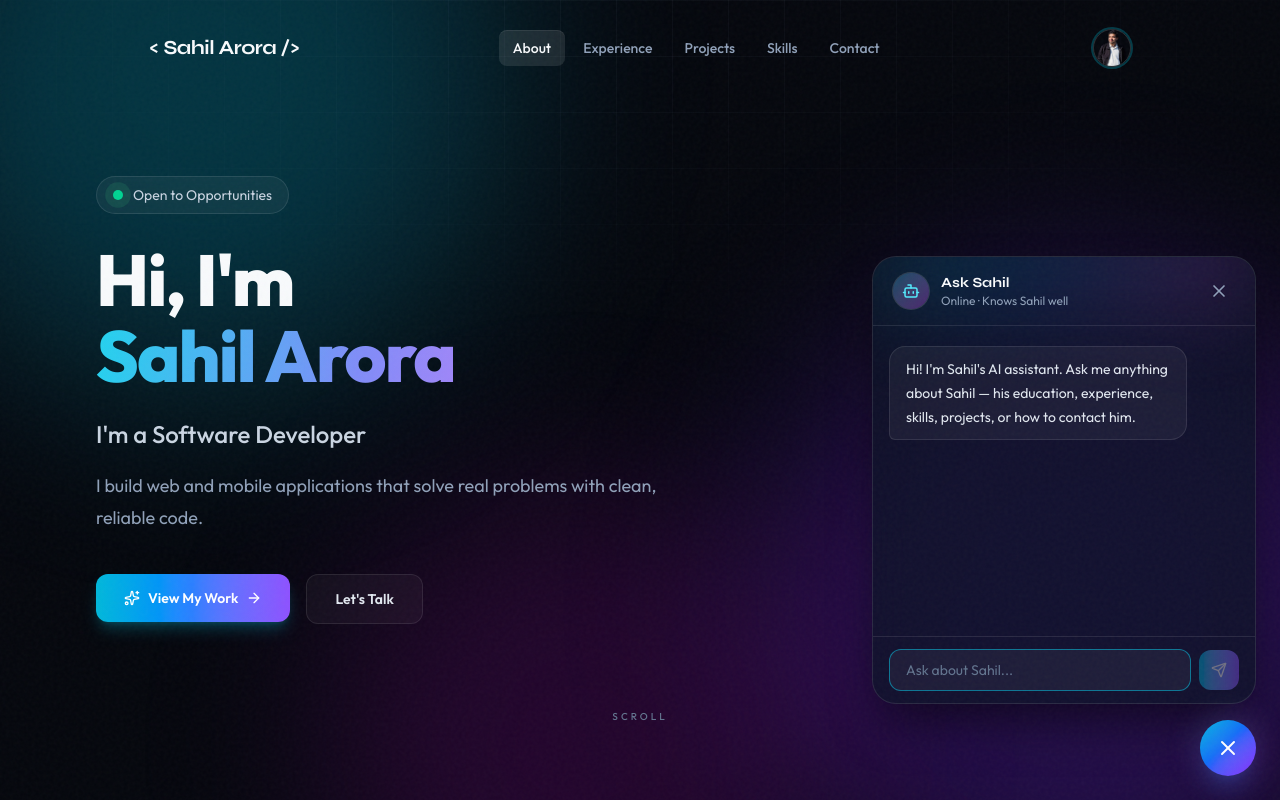
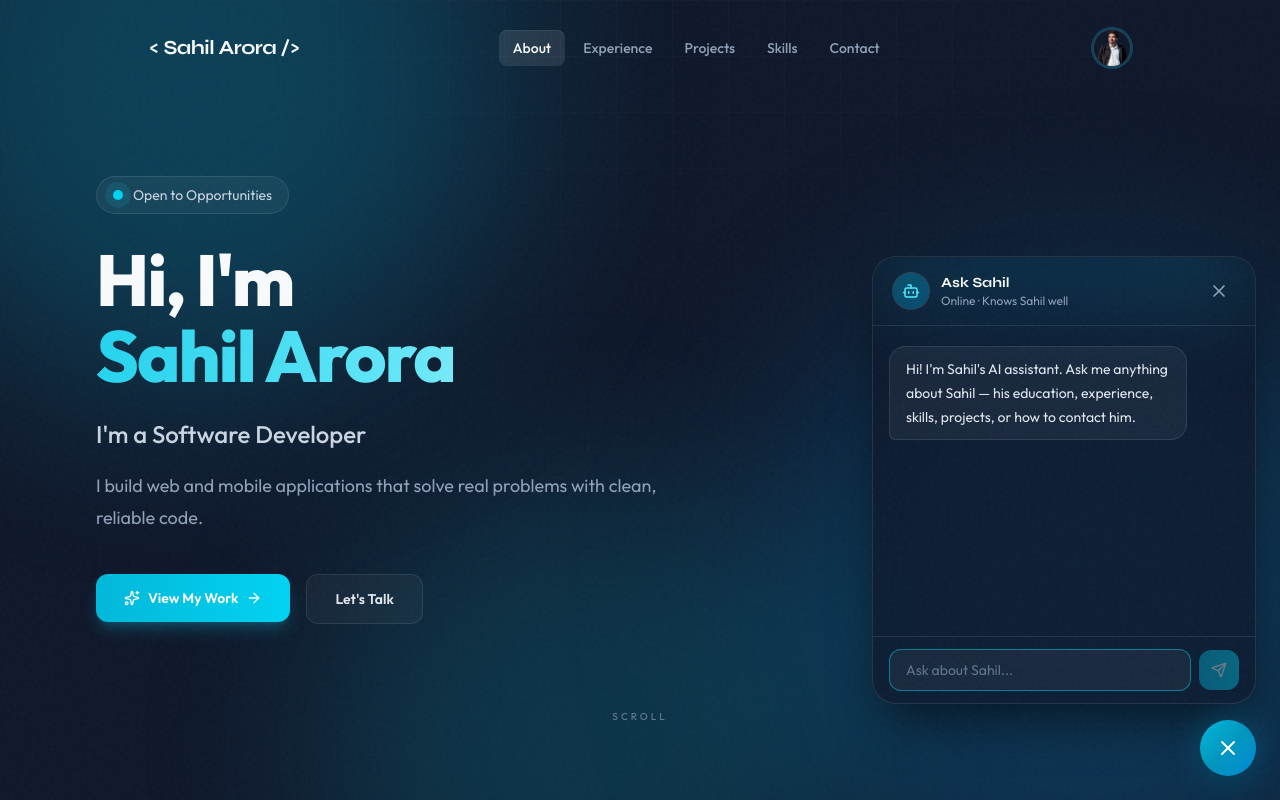
Before and after one commit to SahilAroraYT/portfolio, a Next.js app: page / in a window 1280 px wide. Both pictures are taken after a click on the button "Open chat". Shown: the top 800 px of the page. Built offline with nearby package versions, Linux system fonts and the light colour scheme.

Commit message:
changed the color scheme of the site

```diff
--- a/app/globals.css
+++ b/app/globals.css
@@ -9,8 +9,8 @@
 }
 
 :root {
-  --background: #05070d;
-  --foreground: #e2e8f0;
+  --background: #0f172a;
+  --foreground: #f4f4f4;
   color-scheme: dark;
 }
 
@@ -26,15 +26,15 @@ body {
 }
 
 ::selection {
-  background-color: rgba(56, 189, 248, 0.3);
-  color: #f8fafc;
+  background-color: rgba(34, 211, 238, 0.32);
+  color: #f4f4f4;
 }
 
 ::-webkit-scrollbar {
   width: 10px;
 }
 ::-webkit-scrollbar-track {
-  background: #05070d;
+  background: #0f172a;
 }
 ::-webkit-scrollbar-thumb {
   background: #1e293b;
@@ -49,14 +49,14 @@ body {
 }
 
 .text-gradient {
-  background: linear-gradient(100deg, #22d3ee 0%, #818cf8 45%, #e879f9 100%);
+  background: linear-gradient(100deg, #22d3ee 0%, #67e8f9 55%, #f4f4f4 100%);
   -webkit-background-clip: text;
   background-clip: text;
   color: transparent;
 }
 
 .text-gradient-blue {
-  background: linear-gradient(100deg, #38bdf8, #a78bfa);
+  background: linear-gradient(100deg, #38bdf8, #22d3ee);
   -webkit-background-clip: text;
   background-clip: text;
   color: transparent;
@@ -69,15 +69,15 @@ body {
 }
 
 .glass-strong {
-  background: rgba(13, 20, 38, 0.72);
+  background: rgba(15, 23, 42, 0.72);
   border: 1px solid rgba(255, 255, 255, 0.1);
   backdrop-filter: blur(22px);
 }
 
 .grid-overlay {
   background-image:
-    linear-gradient(rgba(148, 163, 184, 0.05) 1px, transparent 1px),
-    linear-gradient(90deg, rgba(148, 163, 184, 0.05) 1px, transparent 1px);
+    linear-gradient(rgba(100, 116, 139, 0.06) 1px, transparent 1px),
+    linear-gradient(90deg, rgba(100, 116, 139, 0.06) 1px, transparent 1px);
   background-size: 56px 56px;
   mask-image: radial-gradient(ellipse 80% 60% at 50% 0%, black 10%, transparent 75%);
   -webkit-mask-image: radial-gradient(ellipse 80% 60% at 50% 0%, black 10%, transparent 75%);
@@ -201,7 +201,7 @@ body {
   transition: opacity 0.4s ease;
   background: radial-gradient(
     360px circle at var(--spotlight-x, 50%) var(--spotlight-y, 50%),
-    rgba(99, 102, 241, 0.16),
+    rgba(34, 211, 238, 0.15),
     transparent 65%
   );
   pointer-events: none;
@@ -215,13 +215,13 @@ body {
 }
 @keyframes pulse-ring {
   0% {
-    box-shadow: 0 0 0 0 rgba(74, 222, 128, 0.5);
+    box-shadow: 0 0 0 0 rgba(34, 211, 238, 0.5);
   }
   70% {
-    box-shadow: 0 0 0 10px rgba(74, 222, 128, 0);
+    box-shadow: 0 0 0 10px rgba(34, 211, 238, 0);
   }
   100% {
-    box-shadow: 0 0 0 0 rgba(74, 222, 128, 0);
+    box-shadow: 0 0 0 0 rgba(34, 211, 238, 0);
   }
 }
 
--- a/app/page.tsx
+++ b/app/page.tsx
@@ -17,8 +17,8 @@ export default function Home() {
         className="fixed inset-0 -z-10 overflow-hidden bg-background"
       >
         <div className="aurora-blob animate-aurora-1 -top-40 -left-32 h-[34rem] w-[34rem] bg-cyan-500/25" />
-        <div className="aurora-blob animate-aurora-2 top-1/3 -right-40 h-[38rem] w-[38rem] bg-violet-600/25" />
-        <div className="aurora-blob animate-aurora-3 -bottom-48 left-1/4 h-[32rem] w-[32rem] bg-fuchsia-600/15" />
+        <div className="aurora-blob animate-aurora-2 top-1/3 -right-40 h-[38rem] w-[38rem] bg-sky-500/20" />
+        <div className="aurora-blob animate-aurora-3 -bottom-48 left-1/4 h-[32rem] w-[32rem] bg-cyan-400/15" />
       </div>
 
       <div
--- a/components/About.tsx
+++ b/components/About.tsx
@@ -21,7 +21,7 @@ export default function About() {
             <div className="animate-float relative mx-auto max-w-sm">
               <div
                 aria-hidden
-                className="absolute -inset-6 rounded-[2.5rem] bg-gradient-to-br from-cyan-500/25 via-blue-500/15 to-fuchsia-500/20 blur-2xl"
+                className="absolute -inset-6 rounded-[2.5rem] bg-gradient-to-br from-cyan-500/25 via-sky-500/15 to-cyan-400/20 blur-2xl"
               />
               <div className="relative rounded-[2rem] border border-white/15 bg-gradient-to-b from-white/10 to-white/[0.02] p-3 backdrop-blur-xl">
                 <Image
@@ -56,7 +56,7 @@ export default function About() {
 
               <a
                 href="#contact"
-                className="mt-9 inline-flex items-center gap-2 rounded-xl bg-gradient-to-r from-cyan-500 via-blue-500 to-violet-500 px-7 py-3.5 text-sm font-semibold text-white shadow-lg shadow-cyan-500/25 transition-all duration-300 hover:shadow-fuchsia-500/25 hover:brightness-110"
+                className="mt-9 inline-flex items-center gap-2 rounded-xl bg-gradient-to-r from-cyan-500 to-cyan-400 px-7 py-3.5 text-sm font-semibold text-white shadow-lg shadow-cyan-500/25 transition-all duration-300 hover:shadow-xl hover:shadow-cyan-400/25 hover:brightness-110"
               >
                 Let&apos;s work together
                 <ArrowRight className="h-4 w-4" />
--- a/components/ChatBot.tsx
+++ b/components/ChatBot.tsx
@@ -87,10 +87,10 @@ export default function ChatBot() {
           <div className="relative flex items-center justify-between border-b border-white/10 px-5 py-4">
             <div
               aria-hidden
-              className="absolute inset-x-0 -top-10 h-24 bg-gradient-to-r from-cyan-500/15 via-blue-500/15 to-fuchsia-500/15 blur-2xl"
+              className="absolute inset-x-0 -top-10 h-24 bg-gradient-to-r from-cyan-500/15 via-sky-500/15 to-cyan-400/15 blur-2xl"
             />
             <div className="relative flex items-center gap-3">
-              <span className="flex h-9 w-9 items-center justify-center rounded-full bg-gradient-to-br from-cyan-500/30 to-fuchsia-500/30 ring-1 ring-white/15">
+              <span className="flex h-9 w-9 items-center justify-center rounded-full bg-gradient-to-br from-cyan-500/30 to-sky-500/30 ring-1 ring-white/15">
                 <Bot className="h-4.5 w-4.5 text-cyan-300" />
               </span>
               <div>
@@ -124,7 +124,7 @@ export default function ChatBot() {
                 <div
                   className={`max-w-[85%] rounded-2xl px-4 py-2.5 text-sm leading-6 ${
                     message.role === "user"
-                      ? "bg-gradient-to-r from-cyan-600 to-violet-600 text-white rounded-br-md shadow-lg shadow-cyan-900/30"
+                      ? "bg-gradient-to-r from-cyan-600 to-cyan-500 text-white rounded-br-md shadow-lg shadow-cyan-900/30"
                       : "border border-white/10 bg-white/5 text-slate-200 rounded-bl-md"
                   }`}
                 >
@@ -137,8 +137,8 @@ export default function ChatBot() {
               <div className="flex justify-start">
                 <div className="flex items-center gap-1.5 rounded-2xl rounded-bl-md border border-white/10 bg-white/5 px-4 py-3">
                   <span className="h-2 w-2 animate-bounce rounded-full bg-cyan-400 [animation-delay:-0.3s]" />
-                  <span className="h-2 w-2 animate-bounce rounded-full bg-blue-400 [animation-delay:-0.15s]" />
-                  <span className="h-2 w-2 animate-bounce rounded-full bg-fuchsia-400" />
+                  <span className="h-2 w-2 animate-bounce rounded-full bg-cyan-300 [animation-delay:-0.15s]" />
+                  <span className="h-2 w-2 animate-bounce rounded-full bg-cyan-200" />
                 </div>
               </div>
             )}
@@ -168,7 +168,7 @@ export default function ChatBot() {
             <button
               type="submit"
               disabled={isLoading || !input.trim()}
-              className="inline-flex h-10 w-10 shrink-0 items-center justify-center rounded-xl bg-gradient-to-r from-cyan-500 to-violet-500 text-white transition-all hover:brightness-110 disabled:cursor-not-allowed disabled:opacity-40"
+              className="inline-flex h-10 w-10 shrink-0 items-center justify-center rounded-xl bg-gradient-to-r from-cyan-500 to-cyan-400 text-white transition-all hover:brightness-110 disabled:cursor-not-allowed disabled:opacity-40"
               aria-label="Send message"
             >
               <Send className="h-4 w-4" />
@@ -180,12 +180,12 @@ export default function ChatBot() {
       <button
         type="button"
         onClick={() => setIsOpen((open) => !open)}
-        className="group fixed right-4 bottom-4 z-40 inline-flex h-14 w-14 items-center justify-center rounded-full bg-gradient-to-br from-cyan-500 via-blue-600 to-violet-600 text-white shadow-xl shadow-blue-900/40 transition-all duration-300 hover:scale-105 hover:shadow-fuchsia-900/40 sm:right-6 sm:bottom-6"
+        className="group fixed right-4 bottom-4 z-40 inline-flex h-14 w-14 items-center justify-center rounded-full bg-gradient-to-br from-cyan-500 via-cyan-600 to-sky-600 text-white shadow-xl shadow-cyan-950/40 transition-all duration-300 hover:scale-105 hover:shadow-cyan-900/40 sm:right-6 sm:bottom-6"
         aria-label={isOpen ? "Close chat" : "Open chat"}
       >
         <span
           aria-hidden
-          className="absolute -inset-1 rounded-full bg-gradient-to-br from-cyan-500/40 to-fuchsia-500/40 opacity-50 blur-lg transition-opacity group-hover:opacity-80"
+          className="absolute -inset-1 rounded-full bg-gradient-to-br from-cyan-500/40 to-sky-500/40 opacity-50 blur-lg transition-opacity group-hover:opacity-80"
         />
         <span className="relative">
           {isOpen ? (
--- a/components/Contact.tsx
+++ b/components/Contact.tsx
@@ -26,7 +26,7 @@ const socials = [
     label: "Email",
     href: `mailto:${profile.socials.email}`,
     icon: Mail,
-    accent: "hover:border-fuchsia-400/40 hover:text-fuchsia-300",
+    accent: "hover:border-cyan-400/40 hover:text-cyan-300",
   },
 ];
 
@@ -38,7 +38,7 @@ export default function Contact() {
           <div className="glass relative overflow-hidden rounded-[2rem] p-10 text-center sm:p-16">
             <div
               aria-hidden
-              className="absolute -top-32 left-1/2 h-64 w-[32rem] -translate-x-1/2 rounded-full bg-gradient-to-r from-cyan-500/20 via-blue-500/20 to-fuchsia-500/20 blur-3xl"
+              className="absolute -top-32 left-1/2 h-64 w-[32rem] -translate-x-1/2 rounded-full bg-gradient-to-r from-cyan-500/20 via-sky-500/15 to-cyan-400/20 blur-3xl"
             />
 
             <div className="relative">
@@ -59,7 +59,7 @@ export default function Contact() {
               <div className="mt-10 flex flex-col items-center gap-5">
                 <a
                   href={`mailto:${profile.socials.email}`}
-                  className="group inline-flex items-center gap-2 rounded-xl bg-gradient-to-r from-cyan-500 via-blue-500 to-violet-500 px-8 py-4 text-sm font-semibold text-white shadow-lg shadow-cyan-500/25 transition-all duration-300 hover:shadow-xl hover:shadow-fuchsia-500/25 hover:brightness-110"
+                  className="group inline-flex items-center gap-2 rounded-xl bg-gradient-to-r from-cyan-500 to-cyan-400 px-8 py-4 text-sm font-semibold text-white shadow-lg shadow-cyan-500/25 transition-all duration-300 hover:shadow-xl hover:shadow-cyan-400/25 hover:brightness-110"
                 >
                   <MessageCircleHeart className="h-4 w-4" />
                   Say Hello
--- a/components/Education.tsx
+++ b/components/Education.tsx
@@ -18,7 +18,7 @@ export default function Education() {
         <div className="relative mx-auto mt-20 max-w-3xl">
           <div
             aria-hidden
-            className="absolute top-0 bottom-0 left-[22px] w-px bg-gradient-to-b from-violet-400/60 via-indigo-400/40 to-transparent"
+            className="absolute top-0 bottom-0 left-[22px] w-px bg-gradient-to-b from-cyan-400/60 via-cyan-400/25 to-transparent"
           />
 
           <ol className="space-y-12">
@@ -26,7 +26,7 @@ export default function Education() {
               <Reveal as="li" key={`${entry.degree}-${entry.school}`} delay={index * 110}>
                 <div className="relative pl-16">
                   <span
-                    className="absolute top-2 left-0 flex h-11 w-11 items-center justify-center rounded-full border border-violet-400/40 bg-violet-400/10 text-violet-300 backdrop-blur-md"
+                    className="absolute top-2 left-0 flex h-11 w-11 items-center justify-center rounded-full border border-cyan-400/40 bg-cyan-400/10 text-cyan-300 backdrop-blur-md"
                     aria-hidden
                   >
                     <GraduationCap className="h-4.5 w-4.5" />
@@ -43,7 +43,7 @@ export default function Education() {
                     </div>
 
                     <p className="mt-2 flex items-center gap-1.5 text-sm font-medium text-slate-300">
-                      <Award className="h-3.5 w-3.5 text-violet-300" />
+                      <Award className="h-3.5 w-3.5 text-cyan-300" />
                       {entry.score}
                     </p>
 
--- a/components/Experience.tsx
+++ b/components/Experience.tsx
@@ -18,7 +18,7 @@ export default function Experience() {
         <div className="relative mx-auto mt-20 max-w-3xl">
           <div
             aria-hidden
-            className="absolute top-0 bottom-0 left-[22px] w-px bg-gradient-to-b from-cyan-400/60 via-indigo-400/40 to-transparent"
+            className="absolute top-0 bottom-0 left-[22px] w-px bg-gradient-to-b from-cyan-400/60 via-cyan-400/25 to-transparent"
           />
 
           <ol className="space-y-12">
@@ -29,7 +29,7 @@ export default function Experience() {
                     className={`absolute top-2 left-0 flex h-11 w-11 items-center justify-center rounded-full border backdrop-blur-md ${
                       entry.current
                         ? "border-cyan-400/50 bg-cyan-400/10 text-cyan-300"
-                        : "border-fuchsia-400/40 bg-fuchsia-400/10 text-fuchsia-300"
+                        : "border-slate-500/40 bg-slate-500/10 text-slate-400"
                     }`}
                     aria-hidden
                   >
@@ -64,7 +64,7 @@ export default function Experience() {
                           key={item.slice(0, 32)}
                           className="flex gap-3 text-sm leading-6 text-slate-400"
                         >
-                          <span className="mt-2 h-1.5 w-1.5 shrink-0 rounded-full bg-gradient-to-r from-cyan-400 to-violet-400" />
+                          <span className="mt-2 h-1.5 w-1.5 shrink-0 rounded-full bg-cyan-400/80" />
                           {item}
                         </li>
                       ))}
--- a/components/Footer.tsx
+++ b/components/Footer.tsx
@@ -13,7 +13,7 @@ export default function Footer() {
 
         <p className="flex items-center gap-1.5 text-sm text-slate-500">
           Designed &amp; built with
-          <Heart className="h-3.5 w-3.5 text-fuchsia-400" />
+          <Heart className="h-3.5 w-3.5 text-cyan-400" />
           by {profile.name}
         </p>
       </div>
--- a/components/Hero.tsx
+++ b/components/Hero.tsx
@@ -17,8 +17,8 @@ export default function Hero() {
         <div className="text-center lg:text-left">
           <p className="animate-fade-up inline-flex items-center gap-2.5 rounded-full border border-white/10 bg-white/5 px-4 py-2 text-sm text-slate-300 backdrop-blur-md">
             <span className="relative flex h-2.5 w-2.5">
-              <span className="absolute inline-flex h-full w-full animate-ping rounded-full bg-emerald-400 opacity-75" />
-              <span className="animate-pulse-ring relative inline-flex h-2.5 w-2.5 rounded-full bg-emerald-400" />
+              <span className="absolute inline-flex h-full w-full animate-ping rounded-full bg-cyan-400 opacity-75" />
+              <span className="animate-pulse-ring relative inline-flex h-2.5 w-2.5 rounded-full bg-cyan-400" />
             </span>
             {profile.availability}
           </p>
@@ -51,7 +51,7 @@ export default function Hero() {
           >
             <a
               href="#projects"
-              className="group inline-flex items-center justify-center gap-2 rounded-xl bg-gradient-to-r from-cyan-500 via-blue-500 to-violet-500 px-7 py-3.5 text-sm font-semibold text-white shadow-lg shadow-cyan-500/25 transition-all duration-300 hover:shadow-xl hover:shadow-fuchsia-500/25 hover:brightness-110"
+              className="group inline-flex items-center justify-center gap-2 rounded-xl bg-gradient-to-r from-cyan-500 to-cyan-400 px-7 py-3.5 text-sm font-semibold text-white shadow-lg shadow-cyan-500/25 transition-all duration-300 hover:shadow-xl hover:shadow-cyan-400/25 hover:brightness-110"
             >
               <Sparkles className="h-4 w-4" />
               View My Work
@@ -73,7 +73,7 @@ export default function Hero() {
           <div className="animate-float relative">
             <div
               aria-hidden
-              className="animate-spin-slow absolute -inset-5 rounded-[2.5rem] bg-[conic-gradient(from_0deg,#22d3ee,#a78bfa,#e879f9,#22d3ee)] opacity-30 blur-2xl"
+              className="animate-spin-slow absolute -inset-5 rounded-[2.5rem] bg-[conic-gradient(from_0deg,#22d3ee,#0ea5e9,#38bdf8,#22d3ee)] opacity-30 blur-2xl"
             />
             <div className="relative rounded-[2rem] border border-white/15 bg-gradient-to-b from-white/10 to-white/[0.02] p-3 backdrop-blur-xl">
               <Image
@@ -92,8 +92,8 @@ export default function Hero() {
                   <p className="text-xs text-slate-400">{profile.title}</p>
                 </div>
                 <span className="relative flex h-2.5 w-2.5">
-                  <span className="absolute inline-flex h-full w-full animate-ping rounded-full bg-emerald-400 opacity-75" />
-                  <span className="relative inline-flex h-2.5 w-2.5 rounded-full bg-emerald-400" />
+                  <span className="absolute inline-flex h-full w-full animate-ping rounded-full bg-cyan-400 opacity-75" />
+                  <span className="relative inline-flex h-2.5 w-2.5 rounded-full bg-cyan-400" />
                 </span>
               </div>
             </div>
--- a/components/Projects.tsx
+++ b/components/Projects.tsx
@@ -38,7 +38,7 @@ export default function Projects() {
                       />
                       <div
                         aria-hidden
-                        className="absolute inset-0 bg-gradient-to-t from-[#05070d]/80 via-transparent to-transparent"
+                        className="absolute inset-0 bg-gradient-to-t from-[#0f172a]/80 via-transparent to-transparent"
                       />
                     </div>
                   ) : (
@@ -72,7 +72,7 @@ export default function Projects() {
                             href={project.link}
                             target="_blank"
                             rel="noopener noreferrer"
-                            className="inline-flex items-center gap-1.5 rounded-lg border border-white/10 px-3 py-2 text-sm font-medium text-slate-300 transition-colors hover:border-fuchsia-400/40 hover:text-fuchsia-300"
+                            className="inline-flex items-center gap-1.5 rounded-lg border border-white/10 px-3 py-2 text-sm font-medium text-slate-300 transition-colors hover:border-cyan-400/40 hover:text-cyan-300"
                           >
                             Live Demo
                             <ArrowUpRight className="h-3.5 w-3.5" />
--- a/components/SectionHeading.tsx
+++ b/components/SectionHeading.tsx
@@ -21,7 +21,7 @@ export default function SectionHeading({
         <span className="h-px w-8 bg-gradient-to-r from-transparent to-cyan-400" />
         <span className="font-mono text-cyan-300">{index}</span>
         {eyebrow}
-        <span className="h-px w-8 bg-gradient-to-l from-transparent to-fuchsia-400" />
+        <span className="h-px w-8 bg-gradient-to-l from-transparent to-cyan-400" />
       </p>
       <h2 className="font-display text-4xl font-bold tracking-tight text-slate-50 sm:text-5xl">
         {title}{" "}
--- a/components/Skills.tsx
+++ b/components/Skills.tsx
@@ -13,9 +13,9 @@ const marqueeSkills: SkillEntry[] = [
 ];
 
 const accentColors = [
-  "from-cyan-400/25 to-blue-500/10",
-  "from-violet-400/25 to-fuchsia-500/10",
-  "from-fuchsia-400/25 to-pink-500/10",
+  "from-cyan-400/25 to-sky-500/10",
+  "from-cyan-500/20 to-cyan-400/10",
+  "from-sky-400/20 to-cyan-500/10",
 ];
 
 export default function Skills() {
```
